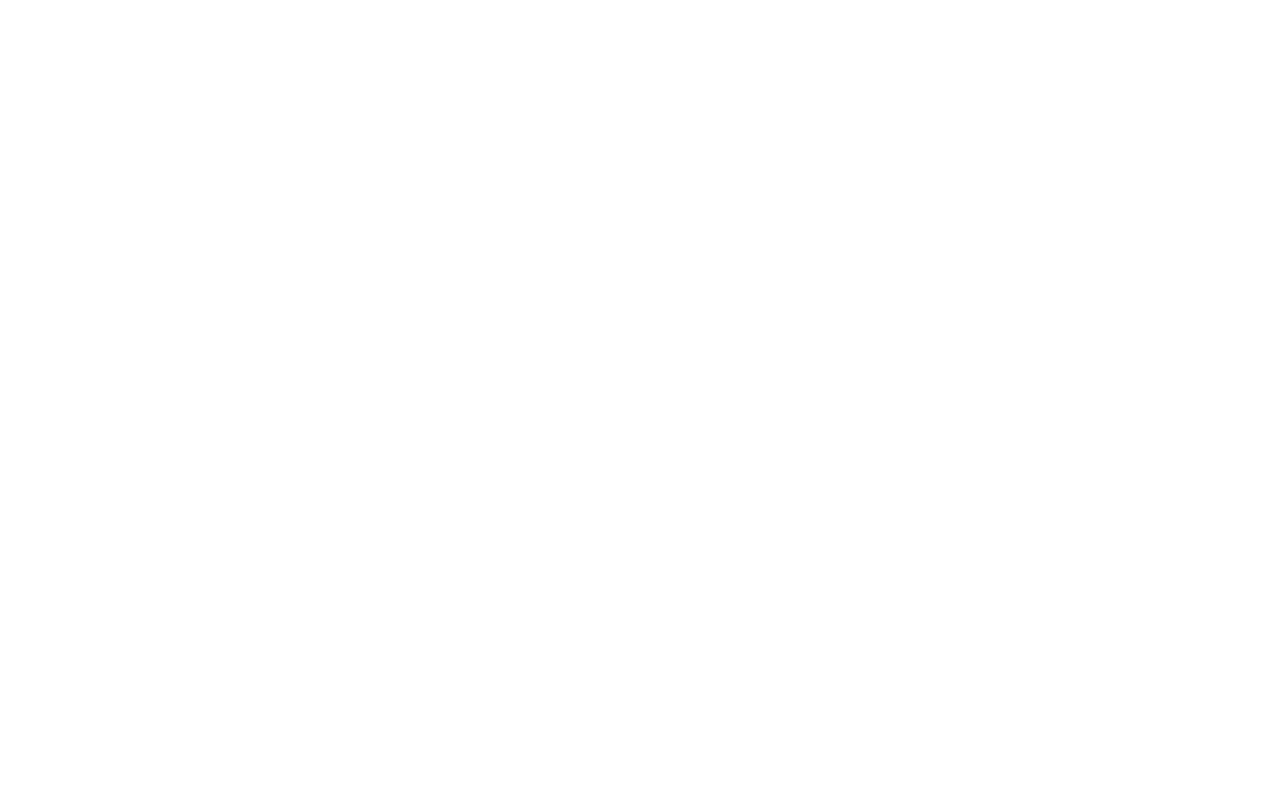
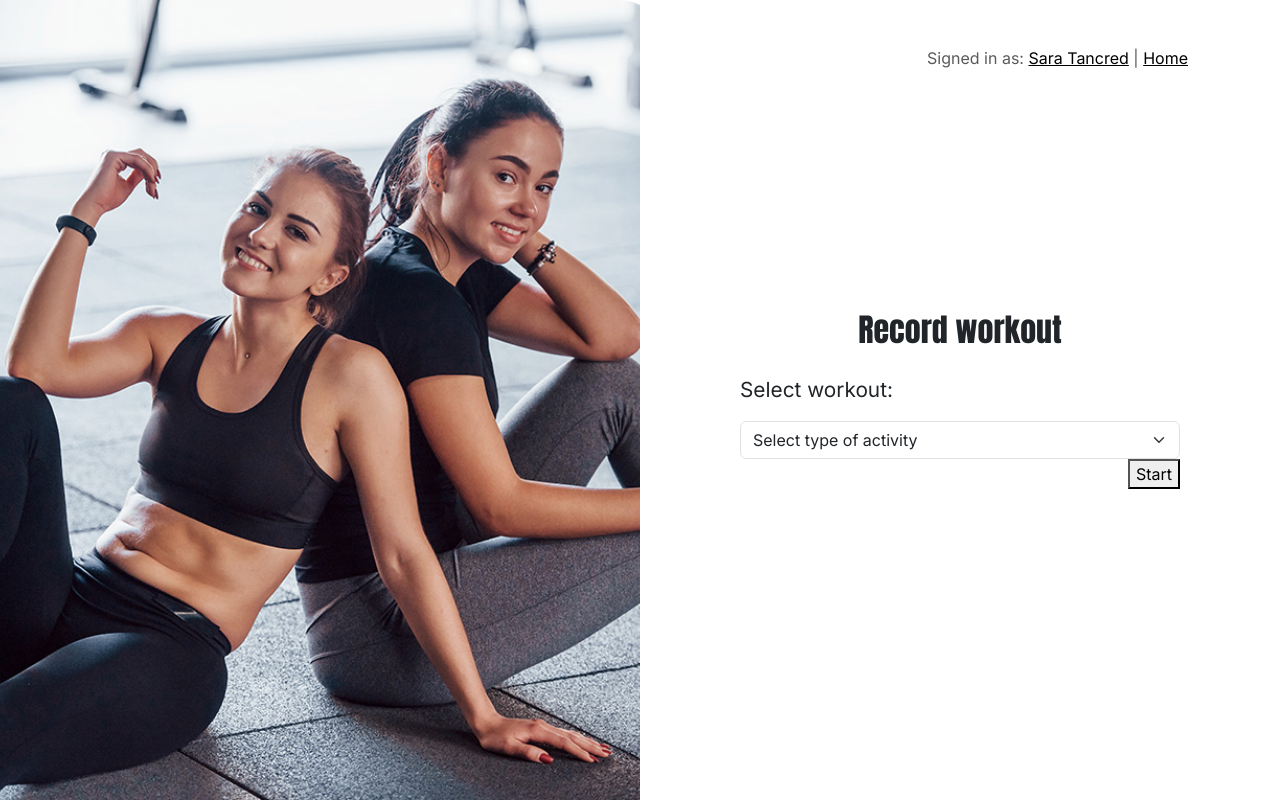
Before and after one commit to miyu0301/snap-fitter, a React (Vite) app in the folder frontend/: page /record-workout in a window 1280 px wide. Before the commit this address had no page. Built offline with nearby package versions, Linux system fonts and the light colour scheme.

Commit message:
views and routes to handle record workout

```diff
--- a/frontend/src/App.tsx
+++ b/frontend/src/App.tsx
@@ -12,6 +12,7 @@
 import LevelForm from './components/LevelForm';
 import UserPropertiesForm from './components/UserPropertiesForm';
 import Welcome from './components/Welcome';
+import RecordWorkout from './components/RecordWorkout';
 
 
 const App = () => {
@@ -28,6 +29,7 @@
         <Route path="/generales" element={<UserPropertiesForm />} />
         <Route path="/history" element={<History />} />
         <Route path="/welcome" element={<Welcome />} />
+        <Route path="/record-workout" element={<RecordWorkout />} />
       </Routes>
     </Router>
     </>
--- /dev/null
+++ b/frontend/src/components/RecordWorkout.tsx
@@ -0,0 +1,59 @@
+//import { Link } from 'react-router-dom'
+import {Button, Form} from 'react-bootstrap';
+import UserNavbar from '../partials/navbar';
+import { useState } from 'react';
+import Timer from './Timer';
+
+const RecordWorkout = () => {
+
+  const [showTimer, setShowTimer] = useState(false);
+
+  const handleStartClick = () => {
+    setShowTimer(true);
+  };
+
+  const handleEndClick = () => {
+    setShowTimer(false);
+  };
+
+  return (
+    <>
+    <UserNavbar />
+    <div className='d-flex align-items-center justify-items-center'>
+          <div className='home-bg-image bg-cover-center col-50'></div>
+          <div className='col-50'>
+              <div className="container text-container vertical-center-form">
+                {!showTimer ? (
+                <div>
+                <h2 className='anton-regular txt-md mb-4 text-center'>Record workout</h2>
+                <p>Select workout:</p>
+                <Form.Select aria-label="Default select example">
+                    <option>Select type of activity</option>
+                    <option value="1">Outdoor Walk</option>
+                    <option value="2">Core Training</option>
+                    <option value="3">Elliptical</option>
+                    <option value="4">Indoor Run</option>
+                    <option value="5">Outdoor Run</option>
+                    <option value="6">Outdoor Cycle</option>
+                    <option value="7">Hiking</option>
+                    <option value="8">Yoga</option>
+                    <option value="9">Open Water Swim</option>
+                </Form.Select>
+                <div className="text-right">
+                <button onClick={handleStartClick}>Start</button>
+                </div>
+                </div>
+                ) : (
+                  <Timer onEnd={handleEndClick} />
+                )}
+              </div>
+          </div>
+      </div>
+
+
+
+      </>
+  )
+}
+
+export default RecordWorkout
--- /dev/null
+++ b/frontend/src/components/Timer.tsx
@@ -0,0 +1,20 @@
+import React, { useState } from 'react';
+
+const Timer = ({ onEnd }) => {
+  const [showMainComponent, setShowMainComponent] = useState(true);
+
+
+  return (
+    <>
+      {showMainComponent ? (
+        <div>
+          <h2>Timer Component</h2>
+          {/* Aquí va el contenido del temporizador */}
+          <button onClick={onEnd}>End</button>
+        </div>
+      ) : null}
+    </>
+  );
+};
+
+export default Timer;
--- a/frontend/src/components/Welcome.tsx
+++ b/frontend/src/components/Welcome.tsx
@@ -14,7 +14,7 @@
                   <h2 className='anton-regular txt-md mb-4 text-center'>Welcome!</h2>
 
                   <h2 className='anton-regular txt-md mb-4 text-center'>What do you want to do today?</h2>
-                  <Button className="button btn-select-option w-100 mb-4 text-left">Record Workout</Button>
+                  <Link to="/record-workout" className="button btn-select-option w-100 mb-4 text-left">Record Workout</Link>
                   <Link to="/history" className="button btn-select-option w-100">History</Link>
               </div>
           </div>
--- a/frontend/src/index.css
+++ b/frontend/src/index.css
@@ -140,3 +140,7 @@
 .text-container{
 padding: 0px 100px;
 }
+
+.text-right{
+    text-align: right;
+}
```
